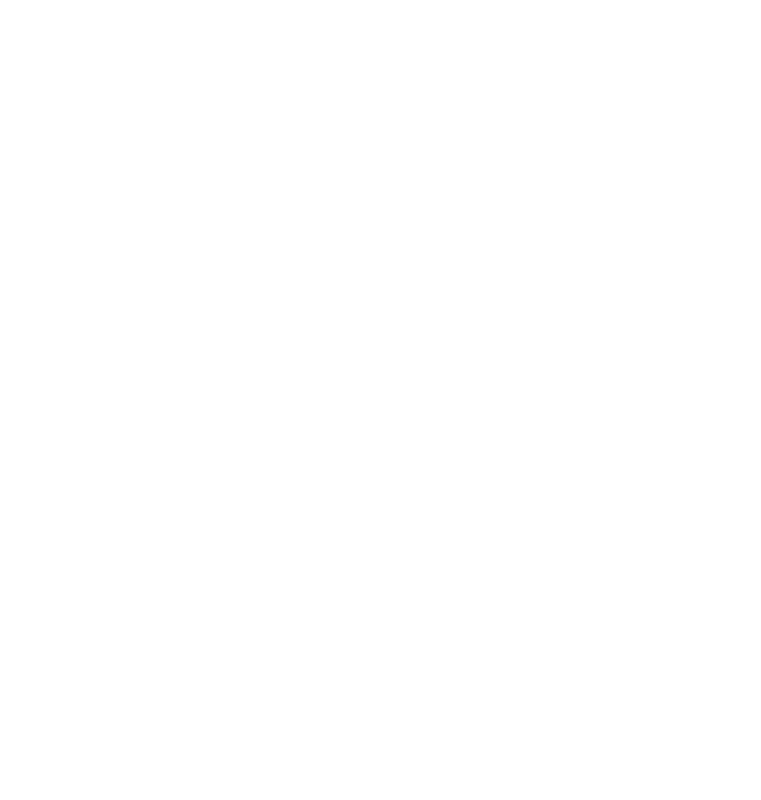
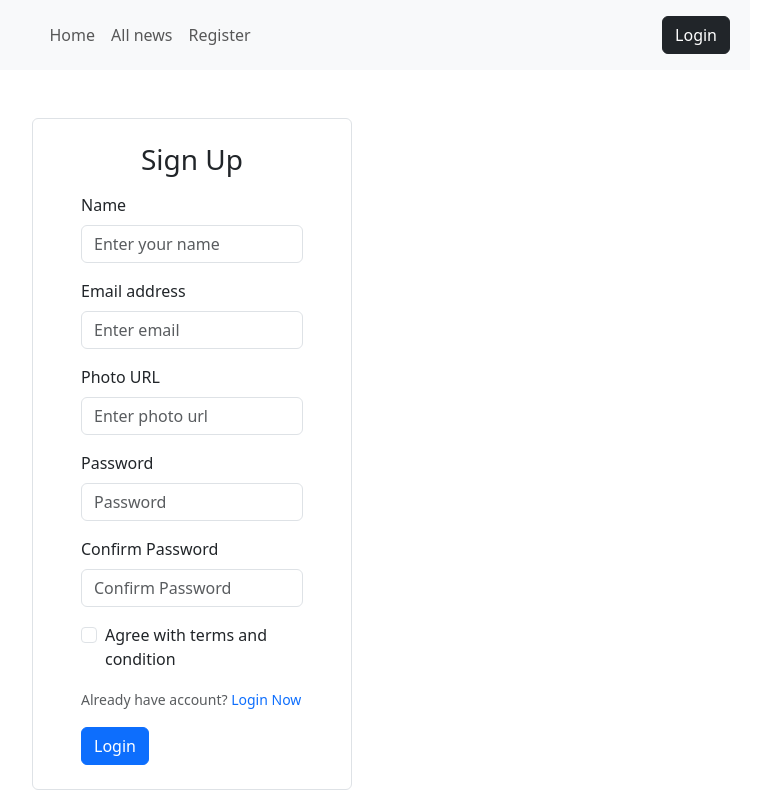
Before and after one commit to galibmia/the-daily-spark, a React (Vite) app: page /register in a window 1280 px wide. Shown: the whole page, without its empty margins (448-1209 px from the left). Built offline with nearby package versions, Linux system fonts and the light colour scheme; no server answers.

Commit message:
Email and password sign up and login system added

```diff
--- a/src/layouts/LoginLayout.jsx
+++ b/src/layouts/LoginLayout.jsx
@@ -1,9 +1,12 @@
 import React from 'react';
+import NavigationBar from '../pages/Shared/NavigationBar/NavigationBar';
+import { Outlet } from 'react-router-dom';
 
 const LoginLayout = () => {
     return (
         <div>
-
+            <NavigationBar></NavigationBar>
+            <Outlet></Outlet>
         </div>
     );
 };
--- a/src/pages/Login/Login/Login.jsx
+++ b/src/pages/Login/Login/Login.jsx
@@ -1,10 +1,53 @@
-import React from 'react';
+import React, { useContext } from 'react';
+import { Button, Container, Form } from 'react-bootstrap';
+import { Link, useNavigate } from 'react-router-dom';
+import { AuthContext } from '../../../providers/AuthProvider';
 
 const Login = () => {
+    const { logInWithEmailPassword, setUser, user } = useContext(AuthContext);
+    const navigate = useNavigate();
+
+    const handleLogin = (event) => {
+        event.preventDefault();
+        const form = event.target;
+        const email = form.email.value;
+        const password = form.password.value;
+
+        logInWithEmailPassword(email, password)
+        .then(res => {
+            const loggedUser = res.user;
+            setUser(loggedUser)
+        })
+        .catch(err => {
+            console.log(err.message);
+        })
+        navigate('/')
+    }
+
     return (
-        <div>
+        <Container className='w-25 mx-auto mt-5'>
+            <h3 className='text-center mb-3'>Login</h3>
+            <Form onSubmit={handleLogin}>
+                <Form.Group className="mb-3" controlId="formBasicEmail">
+                    <Form.Label>Email address</Form.Label>
+                    <Form.Control type="email" name='email' placeholder="Enter email" required/>
+                </Form.Group>
 
-        </div>
+                <Form.Group className="mb-3" controlId="formBasicPassword">
+                    <Form.Label>Password</Form.Label>
+                    <Form.Control type="password" name='password' placeholder="Password" required/>
+                </Form.Group>
+                <Form.Group className="mb-3" controlId="formBasicCheckbox">
+                    <Form.Check type="checkbox" label="Remember me." required/>
+                </Form.Group>
+                <Form.Group className="mb-3" controlId="formBasicCheckbox">
+                    <Form.Text>New here? <Link to={'/register'} className='text-decoration-none'>Register Now</Link></Form.Text>
+                </Form.Group>
+                <Button variant="primary" type="submit">
+                    Login
+                </Button>
+            </Form>
+        </Container>
     );
 };
 
--- a/src/pages/Login/Register/Register.jsx
+++ b/src/pages/Login/Register/Register.jsx
@@ -1,10 +1,88 @@
-import React from 'react';
+import React, { useContext } from 'react';
+import { Button, Container, Form } from 'react-bootstrap';
+import { Link, useNavigate } from 'react-router-dom';
+import { AuthContext } from '../../../providers/AuthProvider';
 
 const Register = () => {
+    const { signUpWithEmailPassword, setError, error, setUser, user, changeProfile } = useContext(AuthContext);
+
+    const navigate = useNavigate();
+
+    const handleCreateUser = (event) => {
+        event.preventDefault();
+        setError('')
+        const form = event.target;
+        const name = form.name.value;
+        const email = form.email.value;
+        const photoUrl = form.photo.value;
+        const password = form.password.value;
+        const confirmPassword = form.confirmPassword.value;
+
+        if (password !== confirmPassword) {
+            setError('Password not match')
+            return
+        }
+        else if (password.length < 6) {
+            setError('Password length must be greater than 6')
+        }
+
+        signUpWithEmailPassword(email, password)
+            .then(result => {
+                const createdUser = result.user;
+                changeProfile(name, photoUrl)
+                    .then(() => {
+                    })
+                    .catch(err => {
+                        setError(err.message)
+                    })
+                    navigate('/')
+
+            })
+            .catch(err => {
+                setError(err.message)
+            })
+    }
+
     return (
-        <div>
-
-        </div>
+        <Container className='w-25 mx-auto mt-5 border rounded px-5 py-4'>
+            <h3 className='text-center mb-3'>Sign Up</h3>
+            <Form onSubmit={handleCreateUser}>
+                <Form.Group className="mb-3" controlId="formBasicName">
+                    <Form.Label>Name</Form.Label>
+                    <Form.Control type="text" name='name' placeholder="Enter your name" required />
+                </Form.Group>
+                <Form.Group className="mb-3" controlId="formBasicEmail">
+                    <Form.Label>Email address</Form.Label>
+                    <Form.Control type="email" name='email' placeholder="Enter email" required />
+                </Form.Group>
+                <Form.Group className="mb-3" controlId="formBasicImg">
+                    <Form.Label>Photo URL</Form.Label>
+                    <Form.Control type="text" name='photo' placeholder="Enter photo url" required />
+                </Form.Group>
+                <Form.Group className="mb-3" controlId="formBasicPassword">
+                    <Form.Label>Password</Form.Label>
+                    <Form.Control type="password" name='password' placeholder="Password" required />
+                </Form.Group>
+                <Form.Group className="mb-3" controlId="formConfirmPassword">
+                    <Form.Label>Confirm Password</Form.Label>
+                    <Form.Control type="password" name='confirmPassword' placeholder="Confirm Password" required />
+                </Form.Group>
+                <Form.Group className="mb-3" controlId="formBasicCheckbox">
+                    <Form.Check type="checkbox" label="Agree with terms and condition" required />
+                </Form.Group>
+                <Form.Group className="mb-3" controlId="formBasicCheckbox">
+                    <Form.Text>Already have account? <Link to={'/login'} className='text-decoration-none'>Login Now</Link></Form.Text>
+                </Form.Group>
+                <Button variant="primary" type="submit">
+                    Login
+                </Button>
+                {
+                    user && <Form.Group className="mb-3" controlId="formBasicCheckbox">
+                        <Form.Text className='text-danger'>{user.email}</Form.Text>
+                    </Form.Group>
+                }
+            </Form>
+        </Container>
     );
 };
 
--- a/src/pages/Shared/NavigationBar/NavigationBar.jsx
+++ b/src/pages/Shared/NavigationBar/NavigationBar.jsx
@@ -1,11 +1,16 @@
 import React, { useContext } from 'react';
 import { Button, Container, Nav, Navbar } from 'react-bootstrap';
 import { Link } from 'react-router-dom';
-import { FaUserCircle } from 'react-icons/fa';
 import { AuthContext } from '../../../providers/AuthProvider';
 
 const NavigationBar = () => {
-    const {user} = useContext(AuthContext);
+    const {user, logOut, setError} = useContext(AuthContext);
+
+    const handleLogOut = () => {
+        logOut()
+        .then(() => {})
+        .catch(err => {setError(err.message)})
+    }
 
     return (
         <Container>
@@ -16,14 +21,14 @@
                         <Nav className="mx-auto">
                             <Nav.Link as={Link} to="/category/0">Home</Nav.Link>
                             <Nav.Link as={Link} to="/">All news</Nav.Link>
-                            <Nav.Link as={Link} to="/career">Career</Nav.Link>
+                            <Nav.Link as={Link} to="/register">Register</Nav.Link>
                         </Nav>
                         <Nav className='align-items-lg-center'>
-                            {user && <Nav.Link as={Link} to="/profile"><FaUserCircle style={{ fontSize: "2rem" }}></FaUserCircle></Nav.Link>}
+                            {user && <Nav.Link as={Link} to="/profile"><img style={{height: "40px", borderRadius: "50%"}} src={user.photoURL} alt="" /></Nav.Link>}
                             <Nav.Link eventKey={2} as={Link} to="/login">
                                 {
-                                    user ? <Button variant="dark">Log Out</Button> :
-                                        <Link to={'/'}><Button variant="dark">Login</Button></Link>
+                                    user ? <Button onClick={handleLogOut} variant="dark">Log Out</Button> :
+                                        <Link to={'/login'}><Button variant="dark">Login</Button></Link>
                                 }
                             </Nav.Link>
                         </Nav>
--- a/src/providers/AuthProvider.jsx
+++ b/src/providers/AuthProvider.jsx
@@ -1,5 +1,5 @@
-import { GoogleAuthProvider, createUserWithEmailAndPassword, getAuth, signInWithEmailAndPassword, signInWithPopup } from 'firebase/auth';
-import React, { createContext, useState } from 'react';
+import { GoogleAuthProvider, createUserWithEmailAndPassword, getAuth, onAuthStateChanged, signInWithEmailAndPassword, signInWithPopup, signOut, updateProfile } from 'firebase/auth';
+import React, { createContext, useEffect, useState } from 'react';
 import app from '../firebase/firebase.config';
 
 export const AuthContext = createContext(null);
@@ -11,11 +11,22 @@
 
 
 const AuthProvider = ({ children }) => {
-    // const [user, setUser] = useState(null);
-    const user = {displayName: "Galib"}
+    const [user, setUser] = useState(null);
+
     const [error, setError] = useState(null);
 
     const [loading, setLoading] = useState(null);
+
+    useEffect(() => {
+        const unsubscribe = onAuthStateChanged(auth, loggedUser => {
+            console.log(loggedUser)
+            setUser(loggedUser);
+        })
+        return () => {
+            unsubscribe();
+        }
+    }, [])
+
 
     const logInWithGoogle = () => {
         return signInWithPopup(auth, googleProvider);
@@ -26,17 +37,33 @@
         return createUserWithEmailAndPassword(auth, email, password)
     }
 
+    const changeProfile = (name, photoUrl) => {
+        return updateProfile(auth.currentUser, {
+            displayName: name, photoURL: photoUrl
+        })
+    }
+
     // Sign In account with Email and Password
     const logInWithEmailPassword = (email, password) => {
         return signInWithEmailAndPassword(auth, email, password);
     }
 
+    const logOut = () => {
+        return signOut(auth);
+    }
+
     const authInfo = {
         user,
-        // setUser,
+        setUser,
+        error,
+        setError,
+        loading,
+        setLoading,
         logInWithGoogle,
         signUpWithEmailPassword,
         logInWithEmailPassword,
+        changeProfile,
+        logOut,
     }
 
     return (
--- a/src/routes/Routes.jsx
+++ b/src/routes/Routes.jsx
@@ -14,7 +14,7 @@
         children: [
             {
                 path: '/',
-                element: <Navigate to="/category/0" replace></Navigate>
+                element: <Navigate to="category/0" replace></Navigate>
             },
             {
                 path: 'login',
```
Also changed, not shown: src/routes/PrivateRoutes.jsx (added, +11 -0 lines).
